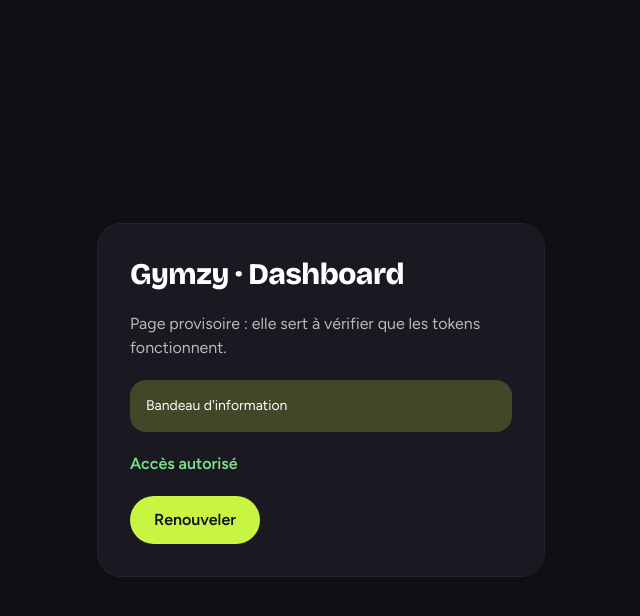
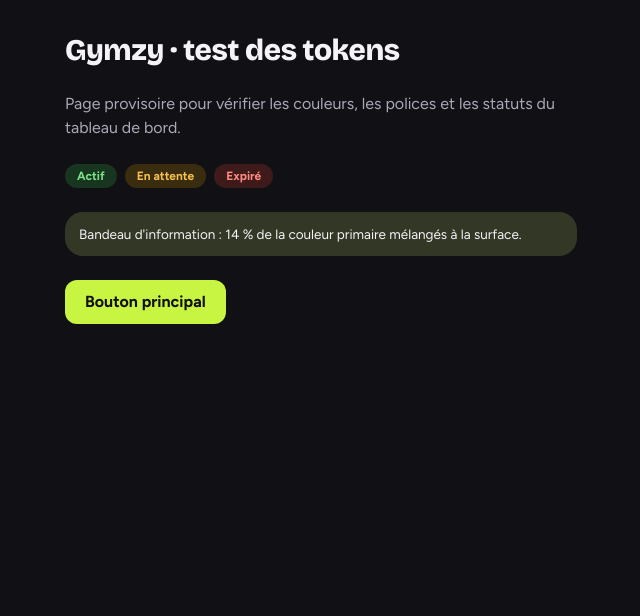
Before and after one commit to clever75/Gymzy, a Next.js app in the folder gymzy_dashboard/: page / in a window 1280 px wide. Shown: the top 616 px of the page, without its empty margins (319-959 px from the left). Built offline with nearby package versions, Linux system fonts and the light colour scheme.

Commit message:
feat: aligner les tokens de design sur la maquette

```diff
--- a/gymzy_dashboard/app/globals.css
+++ b/gymzy_dashboard/app/globals.css
@@ -1,25 +1,37 @@
 @import "tailwindcss";
 
-/* ───────── COUCHE 1 : palette brute ───────── */
+/* ───────── COUCHE 1 : palette brute (valeurs lues dans le code de la maquette) ───────── */
 :root {
-  --gz-ink-950: #100f14;
-  --gz-ink-900: #1a1921;
-  --gz-ink-800: #25222d;
-  --gz-lime-400: #c8f542; /* valeur lue dans le code de la maquette (--ac) */
-  --gz-white: #fefefe;
-  --gz-green-400: #7be289;
-  --gz-olive-800: #414827;
+  --gz-ink-950: #111014;
+  --gz-ink-900: #1b1922;
+  --gz-ink-800: #26232e;
+  --gz-ink-700: #2e2b36;
+  --gz-lime-400: #c8f542;
+  --gz-white: #f5f3f8;
+  --gz-grey-400: #ada8b9;
+  --gz-green-400: #7ce38b;
+  --gz-green-900: #17351f;
+  --gz-amber-400: #f5c04e;
+  --gz-amber-900: #3a2c0e;
+  --gz-red-300: #ff8a80;
+  --gz-red-900: #3f1a1a;
 
   /* ───────── COUCHE 2 : rôles ───────── */
   --background: var(--gz-ink-950);
   --surface: var(--gz-ink-900);
   --surface-raised: var(--gz-ink-800);
-  --border: var(--gz-ink-800);
+  --border: var(--gz-ink-700);
   --primary: var(--gz-lime-400);
   --on-primary: var(--gz-ink-950);
   --foreground: var(--gz-white);
+  --foreground-muted: var(--gz-grey-400);
   --success: var(--gz-green-400);
-  --info-surface: var(--gz-olive-800);
+  --success-surface: var(--gz-green-900);
+  --warning: var(--gz-amber-400);
+  --warning-surface: var(--gz-amber-900);
+  --danger: var(--gz-red-300);
+  --danger-surface: var(--gz-red-900);
+  --info-surface: color-mix(in srgb, var(--primary) 14%, var(--surface));
 
   color-scheme: dark;
 }
@@ -33,7 +45,13 @@
   --color-primary: var(--primary);
   --color-on-primary: var(--on-primary);
   --color-foreground: var(--foreground);
+  --color-foreground-muted: var(--foreground-muted);
   --color-success: var(--success);
+  --color-success-surface: var(--success-surface);
+  --color-warning: var(--warning);
+  --color-warning-surface: var(--warning-surface);
+  --color-danger: var(--danger);
+  --color-danger-surface: var(--danger-surface);
   --color-info-surface: var(--info-surface);
 
   --font-sans: var(--font-app), system-ui, sans-serif;
--- a/gymzy_dashboard/app/page.tsx
+++ b/gymzy_dashboard/app/page.tsx
@@ -1,22 +1,33 @@
 export default function Home() {
   return (
-    <main className="flex flex-1 items-center justify-center p-8">
-      <div className="w-full max-w-md space-y-5 rounded-3xl border border-border bg-surface p-8">
-        <h1 className="text-3xl">Gymzy · Dashboard</h1>
-        <p className="text-foreground/70">
-          Page provisoire : elle sert à vérifier que les tokens fonctionnent.
-        </p>
-        <div className="rounded-2xl bg-info-surface p-4 text-sm">
-          Bandeau d&apos;information
-        </div>
-        <p className="font-semibold text-success">Accès autorisé</p>
-        <button
-          type="button"
-          className="rounded-full bg-primary px-6 py-3 font-semibold text-on-primary"
-        >
-          Renouveler
-        </button>
+    <main className="mx-auto flex min-h-screen max-w-xl flex-col gap-6 p-8">
+      <h1 className="text-3xl">Gymzy · test des tokens</h1>
+
+      <p className="text-foreground-muted">
+        Page provisoire pour vérifier les couleurs, les polices et les statuts
+        du tableau de bord.
+      </p>
+
+      <div className="flex flex-wrap gap-2 text-xs font-bold">
+        <span className="rounded-full bg-success-surface px-3 py-1 text-success">
+          Actif
+        </span>
+        <span className="rounded-full bg-warning-surface px-3 py-1 text-warning">
+          En attente
+        </span>
+        <span className="rounded-full bg-danger-surface px-3 py-1 text-danger">
+          Expiré
+        </span>
       </div>
+
+      <div className="rounded-[18px] bg-info-surface px-3.5 py-3 text-[13.5px]">
+        Bandeau d'information : 14 % de la couleur primaire mélangés à la
+        surface.
+      </div>
+
+      <button className="w-fit rounded-xl bg-primary px-5 py-2.5 font-bold text-on-primary">
+        Bouton principal
+      </button>
     </main>
   );
 }
```
